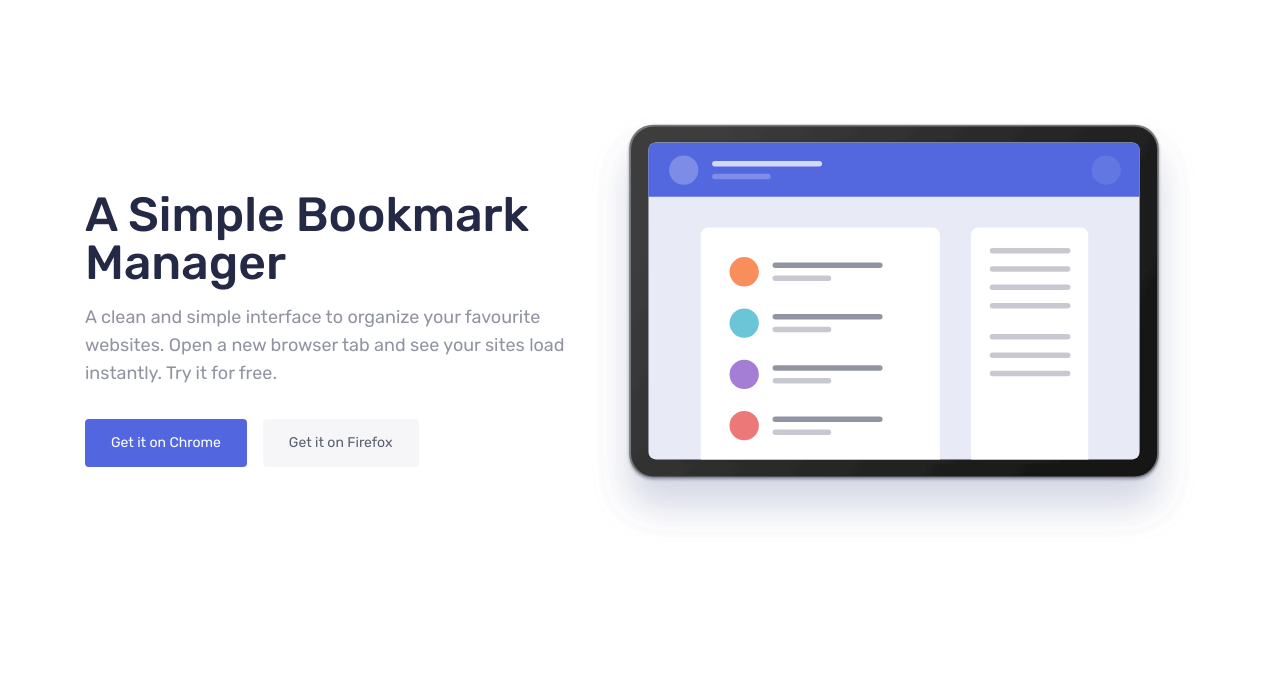
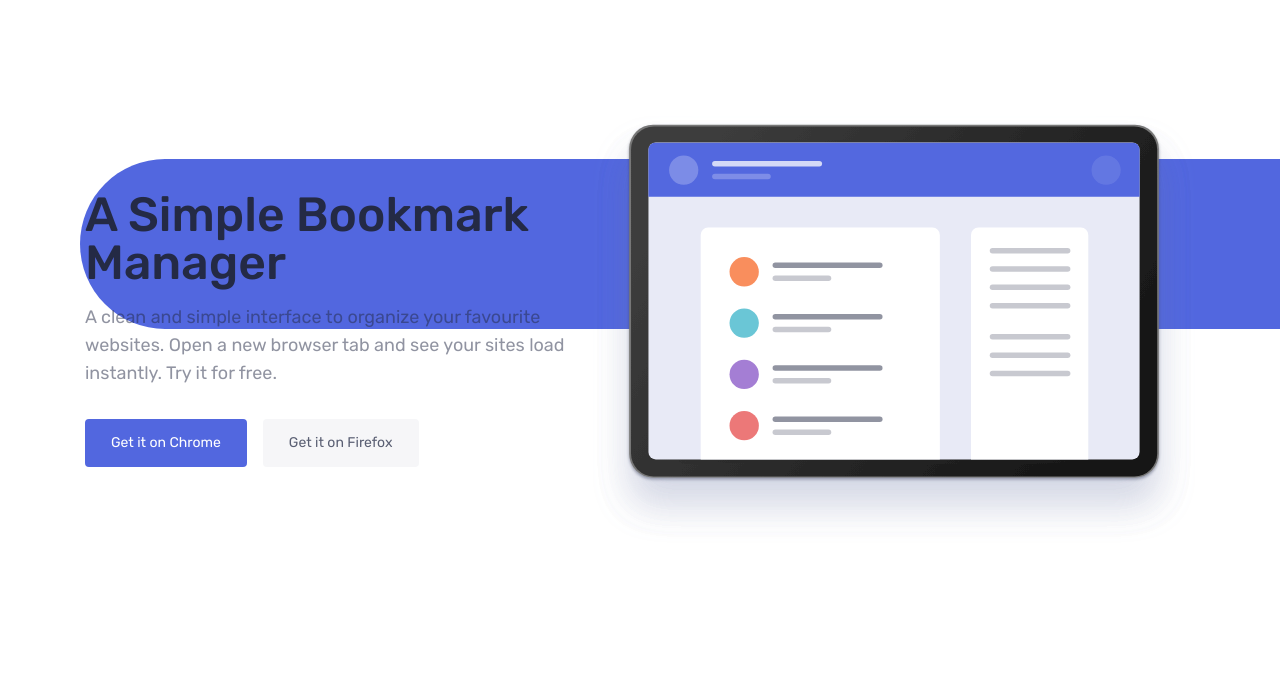
Before and after one commit to samuel-adu/bookmark-landing-page, a website: page index.html in a window 1280 px wide. Shown: the part 106-790 px from the top of the page. Drawn offline with Linux system fonts and the light colour scheme.

```diff
--- a/index.html
+++ b/index.html
@@ -136,6 +136,9 @@
 
     <main class="">
       <section class="relative mb-24 md:mb-36">
+        <div
+          class="absolute left-20 right-0 top-[10%] -z-10 h-2/5 rounded-s-full bg-primary"
+        ></div>
         <div class="container">
           <div
             class="lg:flex lg:flex-row-reverse lg:items-center lg:justify-between"
```
Also changed, not shown: style/output.css, 1 other file.
